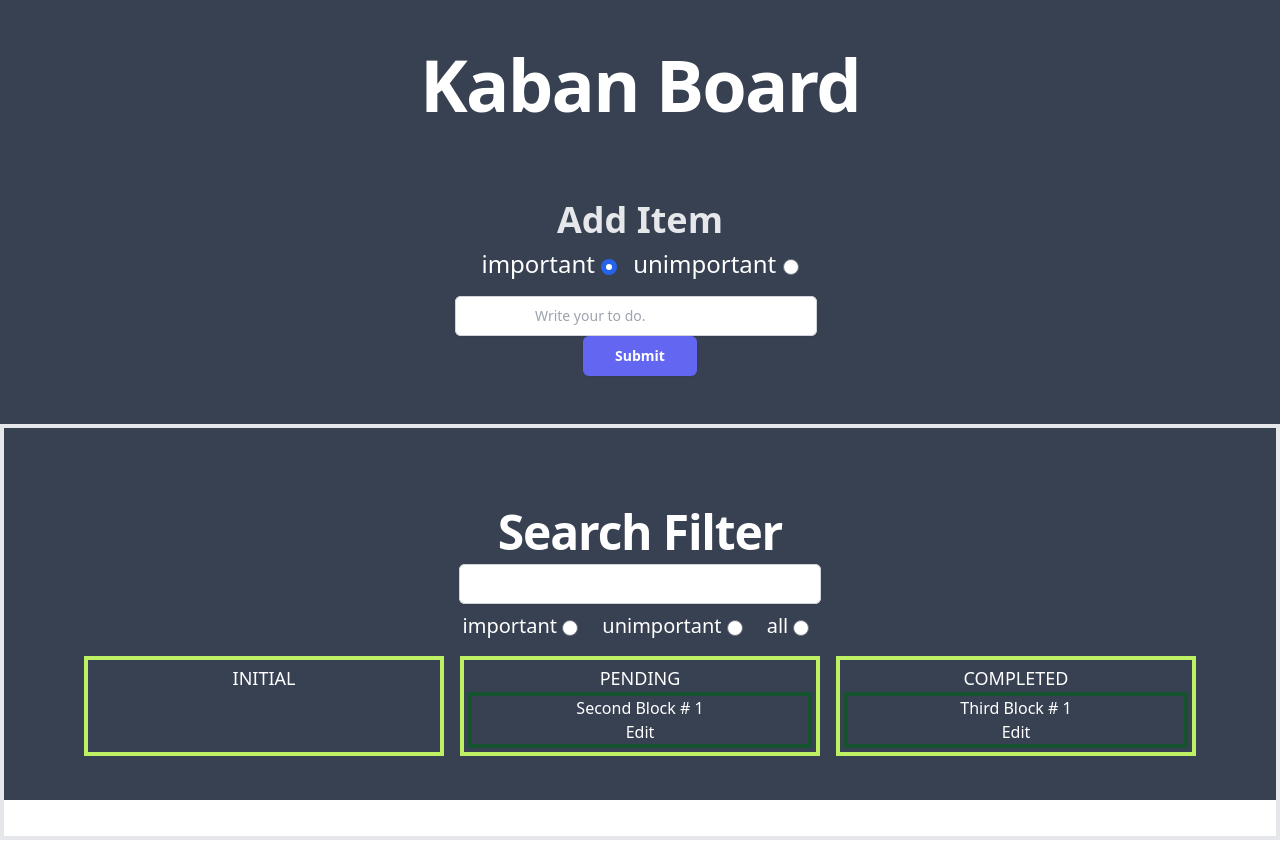
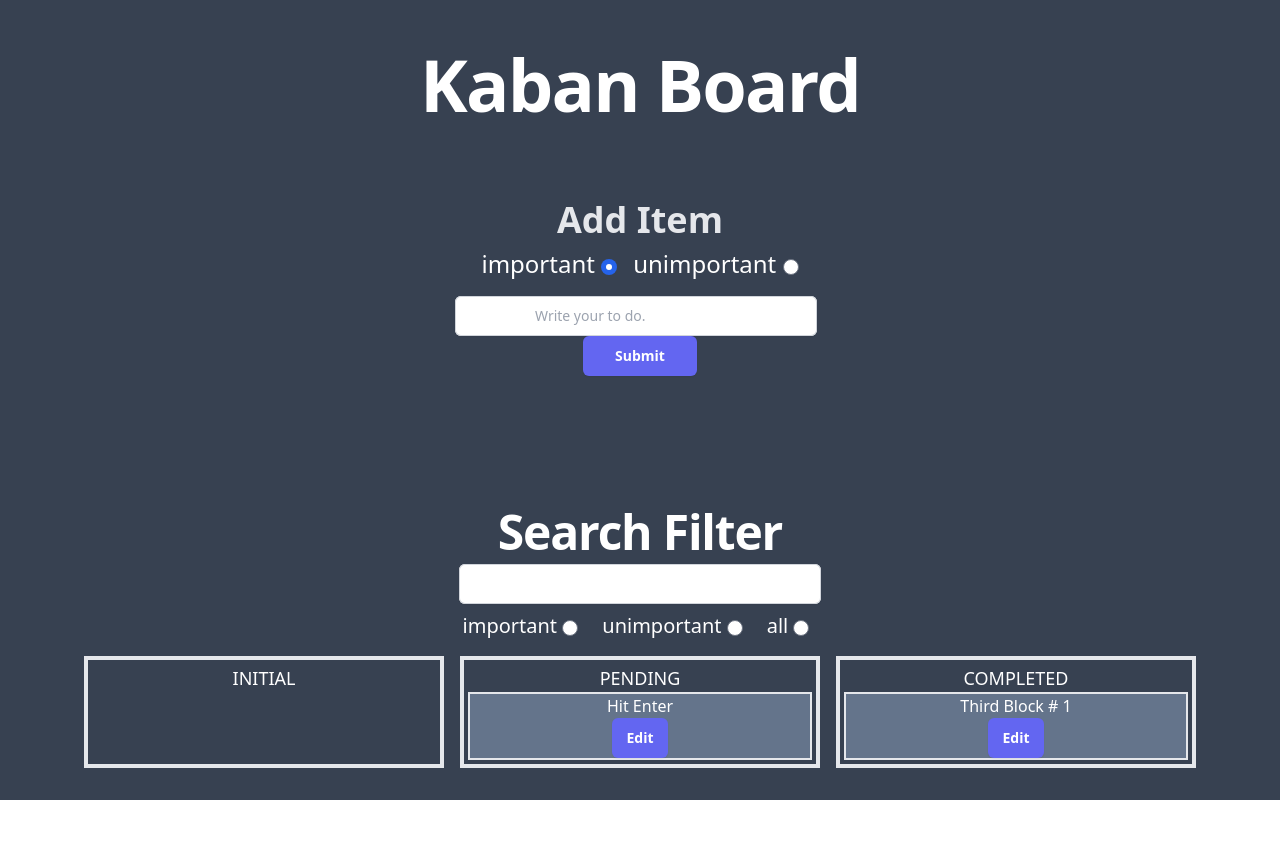
Before and after one commit to vinson-han/Kaban, a React (Vite) app: page / in a window 1280 px wide. Built offline with nearby package versions, Linux system fonts and the light colour scheme.

Commit message:
fixed tailwind css

```diff
--- a/src/App.jsx
+++ b/src/App.jsx
@@ -45,7 +45,7 @@ const App = () => {
           </h1>
           <CreateItem handleSubmit={handleSubmit} />
         </section>
-        <secion className="p-200  border-4 p-20">
+        <secion className="border-4 border-transparent p-20">
           <SearchFilter
             handleFilter={handleFilter}
             handlePriority={handlePriority}
--- a/src/Components/Board.jsx
+++ b/src/Components/Board.jsx
@@ -9,7 +9,7 @@ const KabanList = ({ name, list, handleDrop, handleDelete, handleEdit }) => {
 
   return (
     <div
-      className="border-4 border-lime-300 p-1"
+      className="border-white-300 border-4 p-1"
       status={name}
       draggable={false}
       onDrop={(e) => handleDrop(e)}
@@ -23,7 +23,7 @@ const KabanList = ({ name, list, handleDrop, handleDelete, handleEdit }) => {
           list.map((e) => (
             <li
               onClick={() => handleClick()}
-              className="border-4 border-green-900 "
+              className="border-2 bg-slate-500"
               key={e.id}
               id={e.id}
               status={name}
@@ -59,7 +59,7 @@ const Board = ({ list, filter, priority }) => {
     {
       id: 3,
       status: "pending",
-      content: "Second Block # 1",
+      content: "Hit Enter",
       isDone: true,
       priority: "important",
     },
--- a/src/Components/EditForm.jsx
+++ b/src/Components/EditForm.jsx
@@ -32,9 +32,14 @@ const EditForm = ({ name, item, handleDelete, handleEdit }) => {
   return (
     <div>
       <div style={hideWhenVisible}>
-        <button onClick={handleClick}>Edit</button>
+        <button
+          onClick={handleClick}
+          className="rounded-md bg-indigo-500 px-3.5 py-2.5 text-sm font-semibold text-white shadow-sm hover:bg-indigo-400 focus-visible:outline focus-visible:outline-2 focus-visible:outline-offset-2 focus-visible:outline-indigo-500"
+        >
+          Edit
+        </button>
       </div>
-      <div style={showWhenVisibile}>
+      <div style={showWhenVisibile} draggable="false">
         <form id={`form ${item.id}`} onKeyDown={handlePress}>
           <label htmlFor="edit">
             <input type="hidden" name="id" value={item.id} />
@@ -42,7 +47,8 @@ const EditForm = ({ name, item, handleDelete, handleEdit }) => {
               id={item.id}
               name="edit"
               defaultValue={item.content}
-              autoFocus
+              className="text-sm font-medium leading-6 text-gray-900"
+              placeholder={item.content}
             />
 
             <div>
@@ -54,7 +60,7 @@ const EditForm = ({ name, item, handleDelete, handleEdit }) => {
                   value="important"
                   defaultChecked={item.priority === "important" ? true : false}
                 />
-              </label>
+              </label>{" "}
               <label form="radio">
                 unimportant
                 <input
@@ -69,8 +75,18 @@ const EditForm = ({ name, item, handleDelete, handleEdit }) => {
             </div>
           </label>
         </form>
-        <button onClick={handleClick}>Hide</button>
-        <button onClick={(e) => handleDelete(e, name, item.id)}>Delete</button>
+        <button
+          onClick={handleClick}
+          className="rounded-md bg-indigo-500 px-3.5 py-2.5 text-sm font-semibold text-white shadow-sm hover:bg-indigo-400 focus-visible:outline focus-visible:outline-2 focus-visible:outline-offset-2 focus-visible:outline-indigo-500"
+        >
+          Hide
+        </button>{" "}
+        <button
+          onClick={(e) => handleDelete(e, name, item.id)}
+          className="rounded-md bg-indigo-500 px-3.5 py-2.5 text-sm font-semibold text-white shadow-sm hover:bg-indigo-400 focus-visible:outline focus-visible:outline-2 focus-visible:outline-offset-2 focus-visible:outline-indigo-500"
+        >
+          Delete
+        </button>
       </div>
     </div>
   );
```
Also changed, not shown: 1 other file (tests, documents, lock files or other folders).
